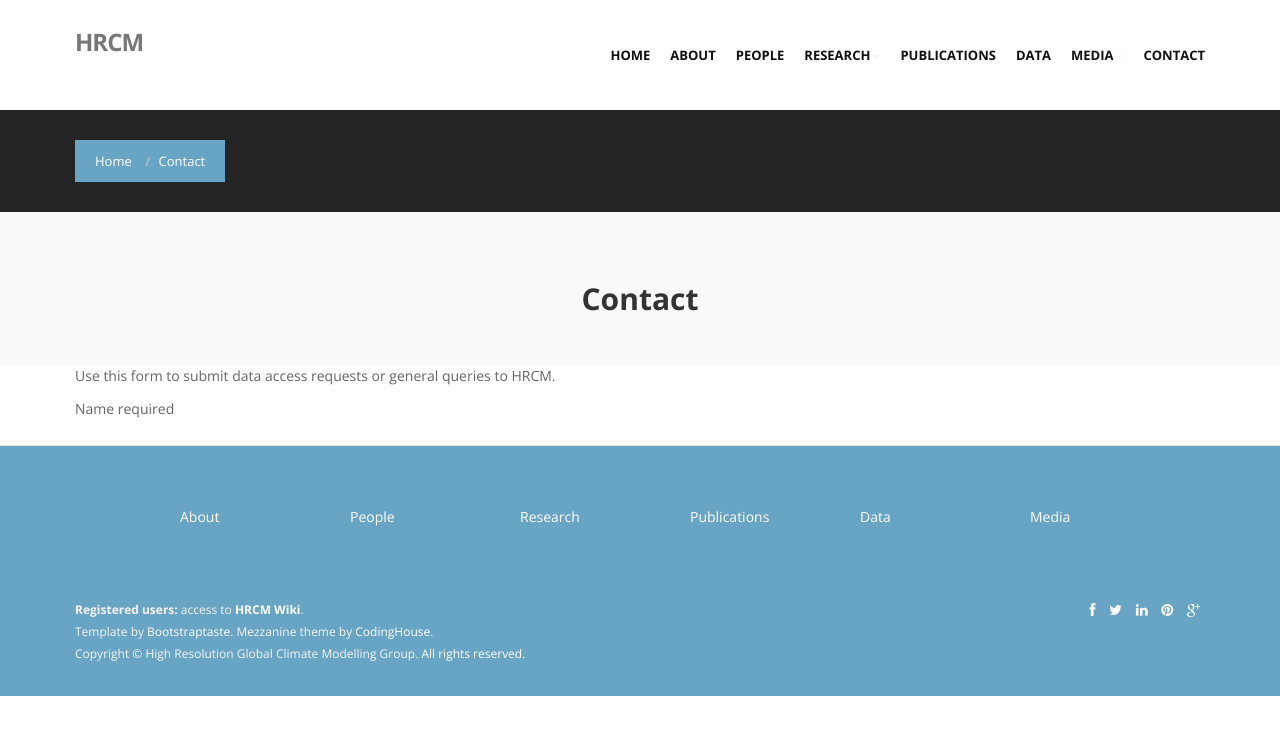
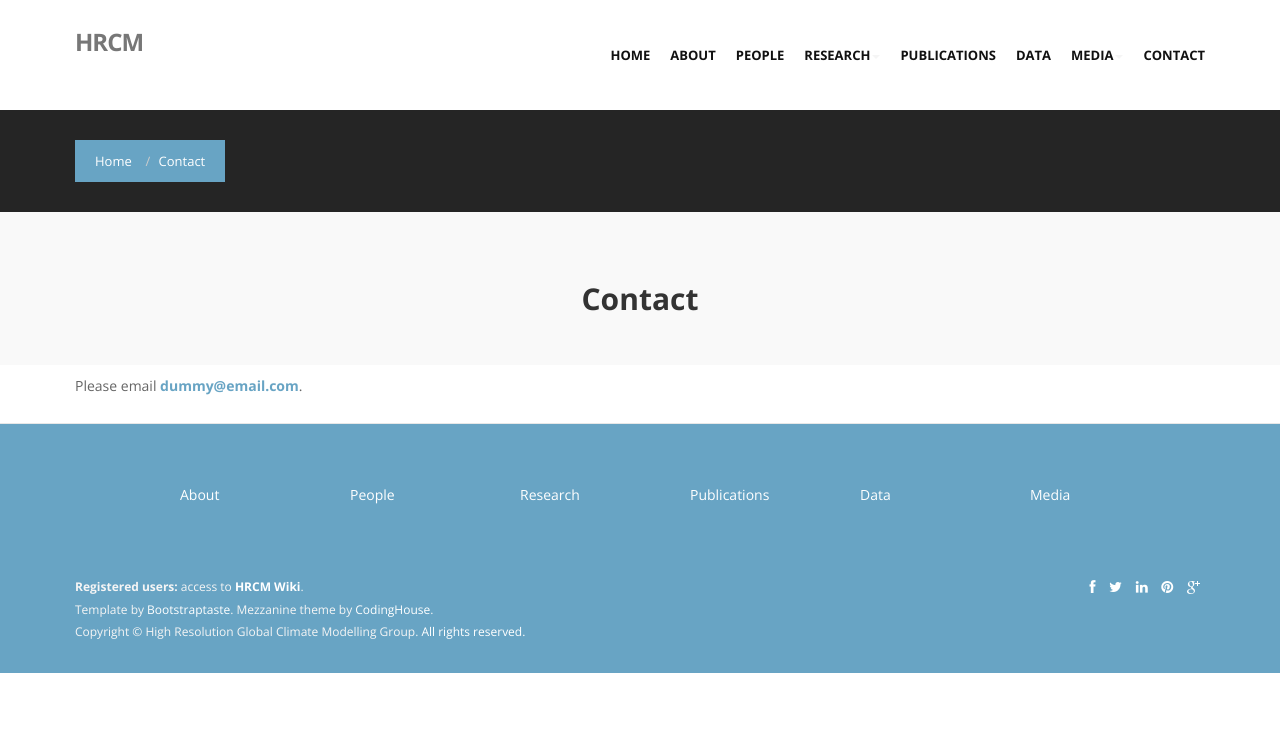
Before and after one commit to cedadev/hrcm-jekyll, a Jekyll site: the page built from contact.md, in a window 1280 px wide. Shown: the top 735 px of the page. Built offline with Jekyll 4.4.1, drawn with Linux system fonts in a browser that asks for light colours; comment, search, counter and statistics services are not loaded.

Commit message:
Replace contact form with dummy email address

```diff
--- a/contact.md
+++ b/contact.md
@@ -6,13 +6,10 @@ layout: base_hrcm
 order: 6
 permalink: /contact/
 title: Contact
+contact_email: dummy@email.com
 ---
 
 
 
-
-
-Use this form to submit data access requests or general queries to HRCM.
-
-Name
-required
+<p></p>
+<p>Please email <strong><a href="mailto:{{ page.contact_email }}">{{ page.contact_email }}</a></strong>.</p>
```
